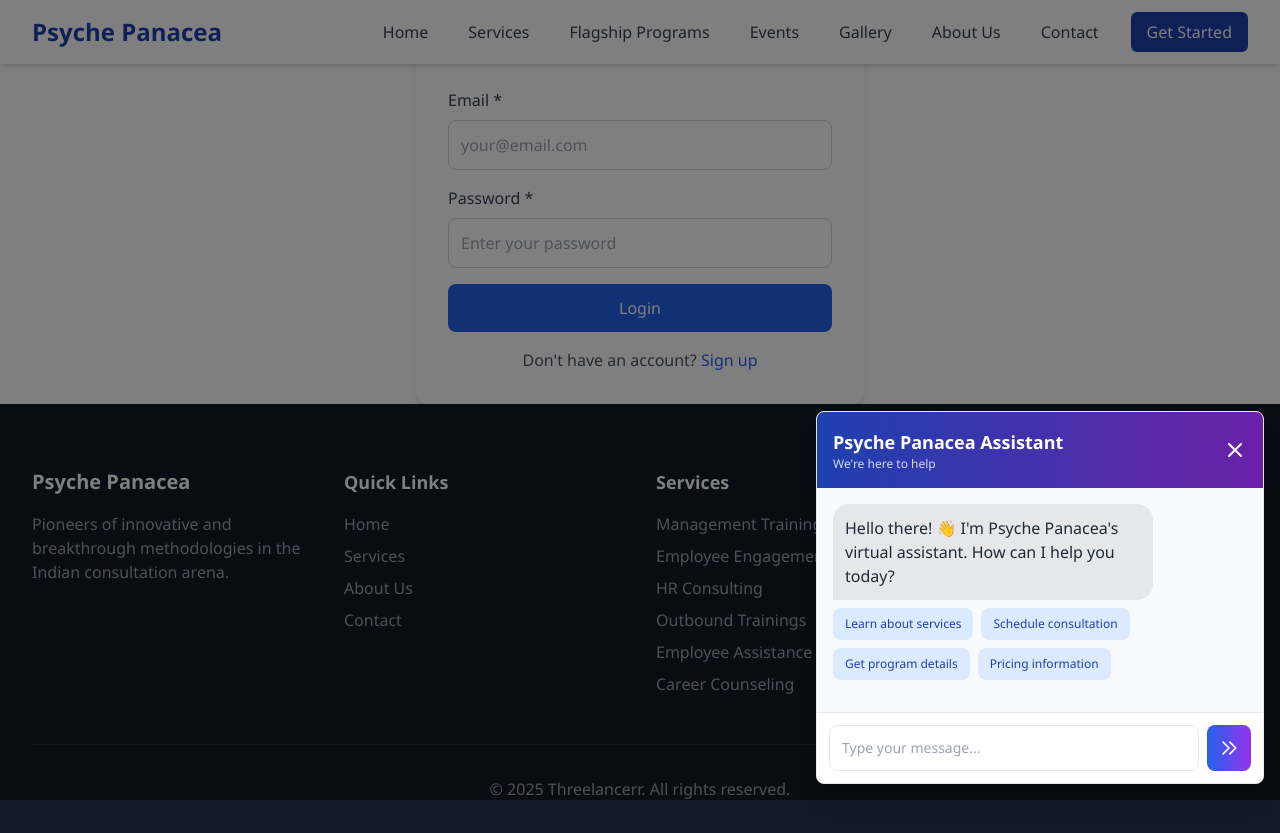
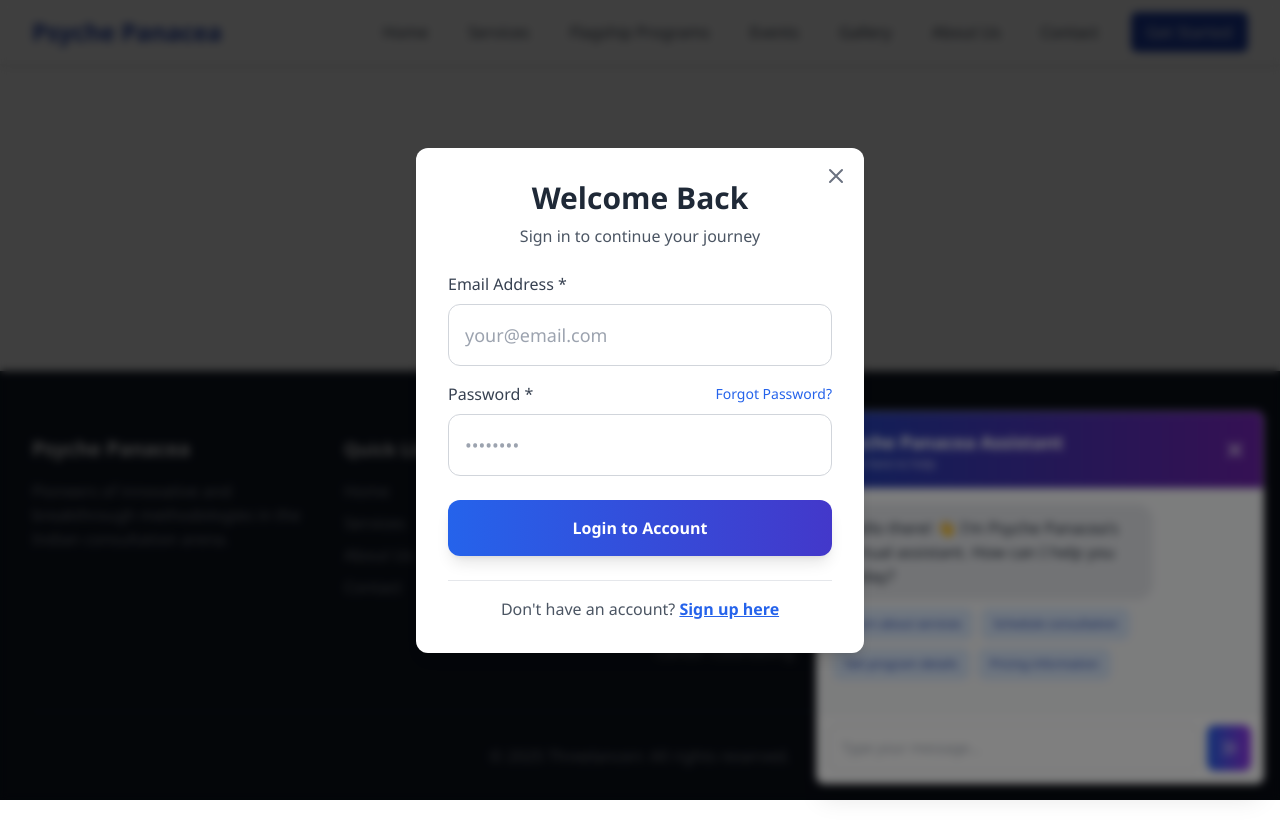
Before and after one commit to Pavan8023/mern_sample, a React (Create React App) app in the folder frontend/: page /login in a window 1280 px wide. After the commit the page ends 800 px from the top, so only its background shows below. Built offline with nearby package versions, Linux system fonts and the light colour scheme.

Commit message:
Commited

```diff
--- a/frontend/src/components/LoginForm.js
+++ b/frontend/src/components/LoginForm.js
@@ -93,80 +93,134 @@ const LoginForm = ({ switchToSignup }) => {
   };
 
   return (
-    <div className="max-w-md mx-auto bg-white p-8 rounded-xl shadow-lg">
-      <h2 className="text-2xl font-bold text-center text-gray-800 mb-6">Login to Your Account</h2>
+    <div className="fixed inset-0 z-[1000] flex items-center justify-center bg-black bg-opacity-50 backdrop-blur-sm">
+      <div className="max-w-md w-full mx-auto bg-white p-8 rounded-xl shadow-lg transform transition-all duration-300 animate-fadeInUp">
+        <button
+          onClick={() => navigate('/')}
+          className="absolute top-4 right-4 text-gray-500 hover:text-gray-700"
+        >
+          <svg xmlns="http://www.w3.org/2000/svg" className="h-6 w-6" fill="none" viewBox="0 0 24 24" stroke="currentColor">
+            <path strokeLinecap="round" strokeLinejoin="round" strokeWidth={2} d="M6 18L18 6M6 6l12 12" />
+          </svg>
+        </button>
+
+        <div className="text-center mb-6">
+          <h2 className="text-3xl font-bold text-gray-800 mb-2">Welcome Back</h2>
+          <p className="text-gray-600">Sign in to continue your journey</p>
+        </div>
 
         {errors.submit && (
-        <div className="bg-red-100 text-red-700 p-3 rounded-lg mb-4">
-          {errors.submit}
+          <div className="bg-red-100 border border-red-400 text-red-700 px-4 py-3 rounded-lg mb-6 flex items-center">
+            <svg xmlns="http://www.w3.org/2000/svg" className="h-5 w-5 mr-2" viewBox="0 0 20 20" fill="currentColor">
+              <path fillRule="evenodd" d="M18 10a8 8 0 11-16 0 8 8 0 0116 0zm-7 4a1 1 0 11-2 0 1 1 0 012 0zm-1-9a1 1 0 00-1 1v4a1 1 0 102 0V6a1 1 0 00-1-1z" clipRule="evenodd" />
+            </svg>
+            <span>{errors.submit}</span>
           </div>
         )}
 
-      <form onSubmit={handleSubmit} className="space-y-4">
+        <form onSubmit={handleSubmit} className="space-y-6">
+          <div className="space-y-4">
             <div>
-          <label className="block text-gray-700 mb-2">Email *</label>
+              <label className="block text-gray-700 mb-2 font-medium">Email Address *</label>
               <input
                 type="email"
                 name="email"
                 value={formData.email}
                 onChange={handleChange}
-            className={`w-full p-3 border rounded-lg ${
-              errors.email ? 'border-red-500' : 'border-gray-300 focus:border-blue-600'
-            }`}
+                className={`w-full p-4 border rounded-xl text-lg ${
+                  errors.email ? 'border-red-500 bg-red-50' : 'border-gray-300 focus:border-blue-600'
+                } focus:ring-2 focus:ring-blue-100 transition`}
                 placeholder="your@email.com"
               />
-          {errors.email && <p className="text-red-500 text-sm mt-1">{errors.email}</p>}
+              {errors.email && <p className="text-red-500 text-sm mt-2 flex items-center">
+                <svg xmlns="http://www.w3.org/2000/svg" className="h-4 w-4 mr-1" viewBox="0 0 20 20" fill="currentColor">
+                  <path fillRule="evenodd" d="M18 10a8 8 0 11-16 0 8 8 0 0116 0zm-7 4a1 1 0 11-2 0 1 1 0 012 0zm-1-9a1 1 0 00-1 1v4a1 1 0 102 0V6a1 1 0 00-1-1z" clipRule="evenodd" />
+                </svg>
+                {errors.email}
+              </p>}
             </div>
 
             <div>
-          <label className="block text-gray-700 mb-2">Password *</label>
+              <div className="flex justify-between items-center mb-2">
+                <label className="block text-gray-700 font-medium">Password *</label>
+                <button
+                  type="button"
+                  className="text-sm text-blue-600 hover:text-blue-800 font-medium"
+                  onClick={() => navigate('/forgot-password')}
+                >
+                  Forgot Password?
+                </button>
+              </div>
               <input
                 type="password"
                 name="password"
                 value={formData.password}
                 onChange={handleChange}
-            className={`w-full p-3 border rounded-lg ${
-              errors.password ? 'border-red-500' : 'border-gray-300 focus:border-blue-600'
-            }`}
-            placeholder="Enter your password"
+                className={`w-full p-4 border rounded-xl text-lg ${
+                  errors.password ? 'border-red-500 bg-red-50' : 'border-gray-300 focus:border-blue-600'
+                } focus:ring-2 focus:ring-blue-100 transition`}
+                placeholder="••••••••"
               />
-          {errors.password && <p className="text-red-500 text-sm mt-1">{errors.password}</p>}
+              {errors.password && <p className="text-red-500 text-sm mt-2 flex items-center">
+                <svg xmlns="http://www.w3.org/2000/svg" className="h-4 w-4 mr-1" viewBox="0 0 20 20" fill="currentColor">
+                  <path fillRule="evenodd" d="M18 10a8 8 0 11-16 0 8 8 0 0116 0zm-7 4a1 1 0 11-2 0 1 1 0 012 0zm-1-9a1 1 0 00-1 1v4a1 1 0 102 0V6a1 1 0 00-1-1z" clipRule="evenodd" />
+                </svg>
+                {errors.password}
+              </p>}
+            </div>
           </div>
 
           <button
             type="submit"
             disabled={isLoading}
-          className={`w-full py-3 bg-blue-600 text-white font-medium rounded-lg hover:bg-blue-700 transition ${
-            isLoading ? 'opacity-75 cursor-not-allowed' : ''
+            className={`w-full py-4 bg-gradient-to-r from-blue-600 to-indigo-700 text-white font-bold rounded-xl hover:opacity-90 transition-all ${
+              isLoading ? 'opacity-80 cursor-not-allowed' : 'shadow-lg hover:shadow-xl'
             }`}
           >
             {isLoading ? (
               <span className="flex items-center justify-center">
-              <span className="animate-spin rounded-full h-4 w-4 border-b-2 border-white mr-2"></span>
+                <span className="animate-spin rounded-full h-6 w-6 border-b-2 border-white mr-3"></span>
                 Logging in...
               </span>
             ) : (
-            'Login'
+              'Login to Account'
             )}
           </button>
 
-        <div className="text-center mt-4">
+          <div className="text-center pt-4 border-t border-gray-200">
             <p className="text-gray-600">
               Don't have an account?{' '}
               <button
                 type="button"
-              className="text-blue-600 hover:underline font-medium"
+                className="text-blue-600 hover:text-blue-800 font-bold underline"
                 onClick={() => {
                   setErrors({});
                   switchToSignup();
                 }}
               >
-              Sign up
+                Sign up here
               </button>
             </p>
           </div>
         </form>
       </div>
+
+      <style jsx>{`
+        @keyframes fadeInUp {
+          from {
+            opacity: 0;
+            transform: translateY(20px);
+          }
+          to {
+            opacity: 1;
+            transform: translateY(0);
+          }
+        }
+        .animate-fadeInUp {
+          animation: fadeInUp 0.4s ease-out forwards;
+        }
+      `}</style>
+    </div>
   );
 };
 
--- a/frontend/src/pages/Chatbot.js
+++ b/frontend/src/pages/Chatbot.js
@@ -118,25 +118,35 @@ const ChatBot = () => {
   };
 
   return (
+    <>
+      {/* Circular chat button (always visible) */}
+      <button
+        onClick={() => setIsOpen(true)}
+        className={`fixed bottom-6 right-6 z-40 bg-gradient-to-r from-blue-800 to-purple-800 text-white w-14 h-14 rounded-full shadow-lg flex items-center justify-center hover:shadow-xl transition-all ${
+          isOpen ? 'hidden' : 'animate-bounce'
+        }`}
+      >
+        <svg className="w-6 h-6" fill="none" stroke="currentColor" viewBox="0 0 24 24">
+          <path strokeLinecap="round" strokeLinejoin="round" strokeWidth={2} d="M8 10h.01M12 10h.01M16 10h.01M9 16H5a2 2 0 01-2-2V6a2 2 0 012-2h14a2 2 0 012 2v8a2 2 0 01-2 2h-5l-5 5v-5z" />
+        </svg>
+      </button>
+
+      {/* Chat window with overlay */}
+      {isOpen && (
         <div className="fixed inset-0 z-50 flex items-end justify-end p-4 pointer-events-none">
           {/* Overlay with fade-in effect */}
-      {isOpen && (
           <div
             className={`fixed inset-0 bg-black bg-opacity-50 transition-opacity duration-300 ${
               isMounted ? 'opacity-100' : 'opacity-0'
             } pointer-events-auto`}
             onClick={() => setIsOpen(false)}
           />
-      )}
 
           {/* Chat container with bounce animation */}
           <div className={`relative transition-all duration-300 ${
-        isOpen
-          ? 'opacity-100 translate-y-0 scale-100'
-          : 'opacity-0 translate-y-10 scale-95'
-      } pointer-events-auto`}>
-        {isOpen ? (
-          <div className="w-full max-w-md bg-white shadow-xl rounded-lg flex flex-col border border-gray-200 overflow-hidden">
+            isMounted ? 'opacity-100 translate-y-0 scale-100' : 'opacity-0 translate-y-10 scale-95'
+          } pointer-events-auto w-full max-w-md`}>
+            <div className="w-full bg-white shadow-xl rounded-lg flex flex-col border border-gray-200 overflow-hidden">
               {/* Chat header */}
               <div className="bg-gradient-to-r from-blue-800 to-purple-800 text-white p-4 flex justify-between items-center">
                 <div>
@@ -243,17 +253,9 @@ const ChatBot = () => {
                 </form>
               </div>
             </div>
-        ) : (
-          <button
-            onClick={() => setIsOpen(true)}
-            className="bg-gradient-to-r from-blue-800 to-purple-800 text-white w-14 h-14 rounded-full shadow-lg flex items-center justify-center hover:shadow-xl transition-all animate-bounce"
-          >
-            <svg className="w-6 h-6" fill="none" stroke="currentColor" viewBox="0 0 24 24">
-              <path strokeLinecap="round" strokeLinejoin="round" strokeWidth={2} d="M8 10h.01M12 10h.01M16 10h.01M9 16H5a2 2 0 01-2-2V6a2 2 0 012-2h14a2 2 0 012 2v8a2 2 0 01-2 2h-5l-5 5v-5z" />
-            </svg>
-          </button>
+          </div>
+        </div>
       )}
-      </div>
 
       {/* Animation keyframes */}
       <style jsx>{`
@@ -284,7 +286,7 @@ const ChatBot = () => {
           animation: fadeInRight 0.3s ease-out forwards;
         }
       `}</style>
-    </div>
+    </>
   );
 };
 
```
Lines whose indentation alone changed are shown as unchanged.
